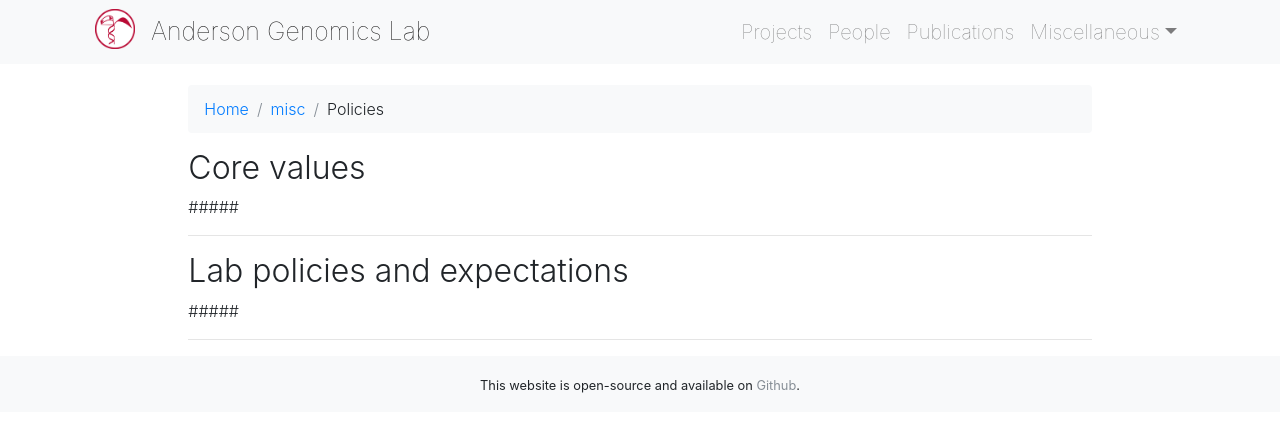
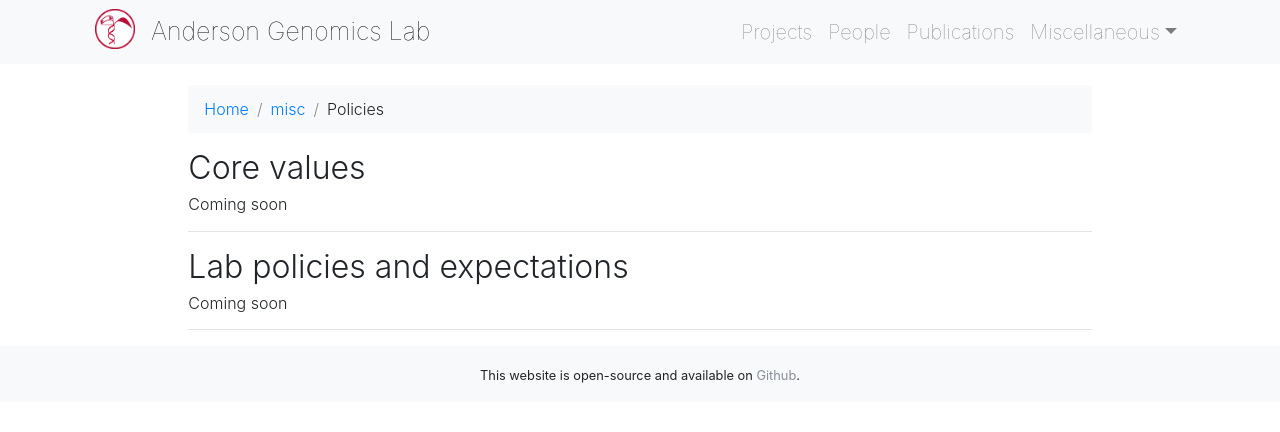
Before and after one commit to andersongenomicslab/andersongenomicslab.github.io, a Jekyll site: the page built from misc/_posts/2010-01-04-Policies.md, in a window 1280 px wide. Shown: the top 432 px of the page. Built offline with Jekyll 4.4.1, drawn with Linux system fonts in a browser that asks for light colours; nearby versions of some CDN libraries; a style sheet for code colours, icons or effects is not loaded.

Commit message:
Update 2010-01-04-Policies.md

```diff
--- a/misc/_posts/2010-01-04-Policies.md
+++ b/misc/_posts/2010-01-04-Policies.md
@@ -6,12 +6,12 @@ title: Policies
 
 # Core values
 
-#####
+##### Coming soon
 
 ___
 
 # Lab policies and expectations
 
-#####
+##### Coming soon
 
 ___
```
